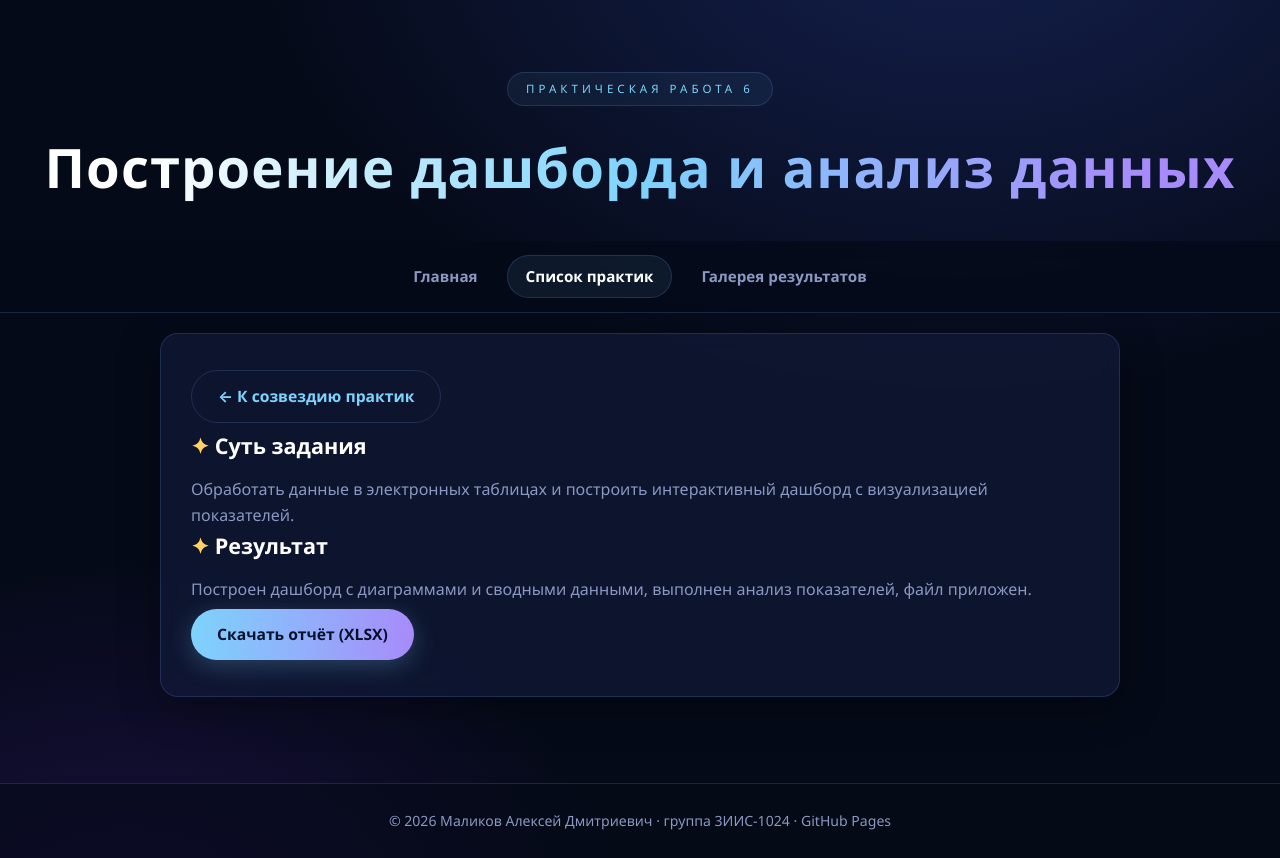
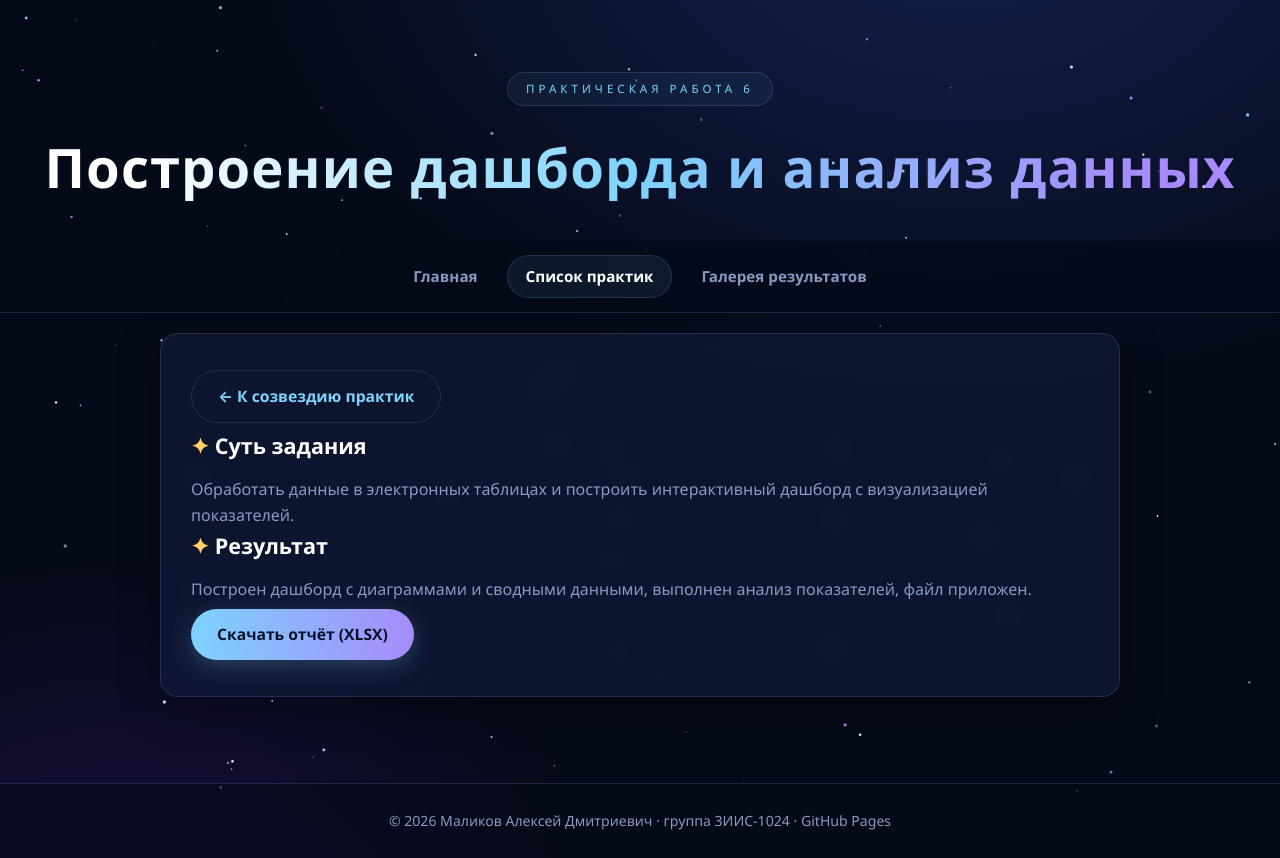
Before and after one commit to lifelessmethod/up04-practice, a plain HTML site: page practice-6.html in a window 1280 px wide. Drawn offline with Linux system fonts and the light colour scheme.

Commit message:
Add gallery lightbox, restore starfield — practice-6.html

```diff
--- a/practice-6.html
+++ b/practice-6.html
@@ -29,5 +29,7 @@
 </main>
 <footer>© 2026 Маликов Алексей Дмитриевич · группа 3ИИС-1024 · GitHub Pages</footer>
 </div>
+
+<script src="js/stars.js"></script>
 </body>
 </html>
```
